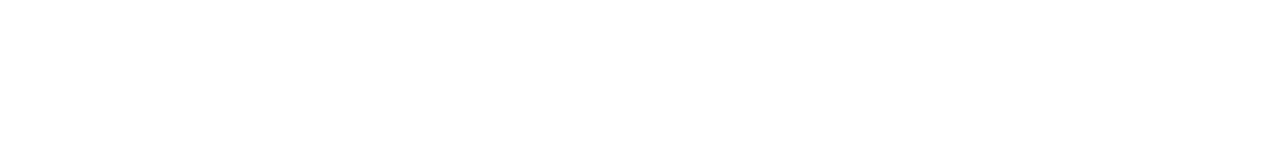
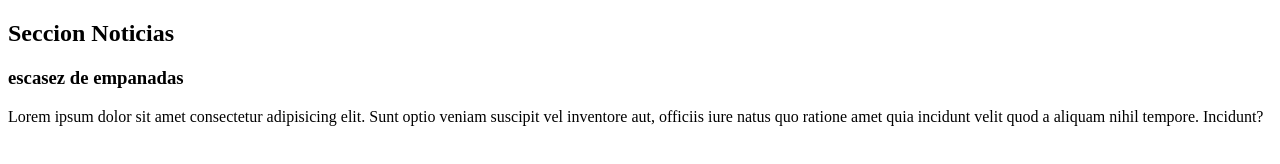
Before and after one commit to EzequielRuiz99/proyectogit, a plain HTML site: page index.html in a window 1280 px wide. Drawn offline with Linux system fonts and the light colour scheme.

Commit message:
se sumo mas informacion en index

```diff
--- a/index.html
+++ b/index.html
@@ -7,6 +7,15 @@
     <title>Document</title>
 </head>
 <body>
+    <main>
+        <section>
+            <h2>Seccion Noticias</h2>
+            <article>
+                <h3>escasez de empanadas</h3>
+                <p>Lorem ipsum dolor sit amet consectetur adipisicing elit. Sunt optio veniam suscipit vel inventore aut, officiis iure natus quo ratione amet quia incidunt velit quod a aliquam nihil tempore. Incidunt?</p>
+            </article>
+        </section>
+    </main>
 
 </body>
 </html>
```
